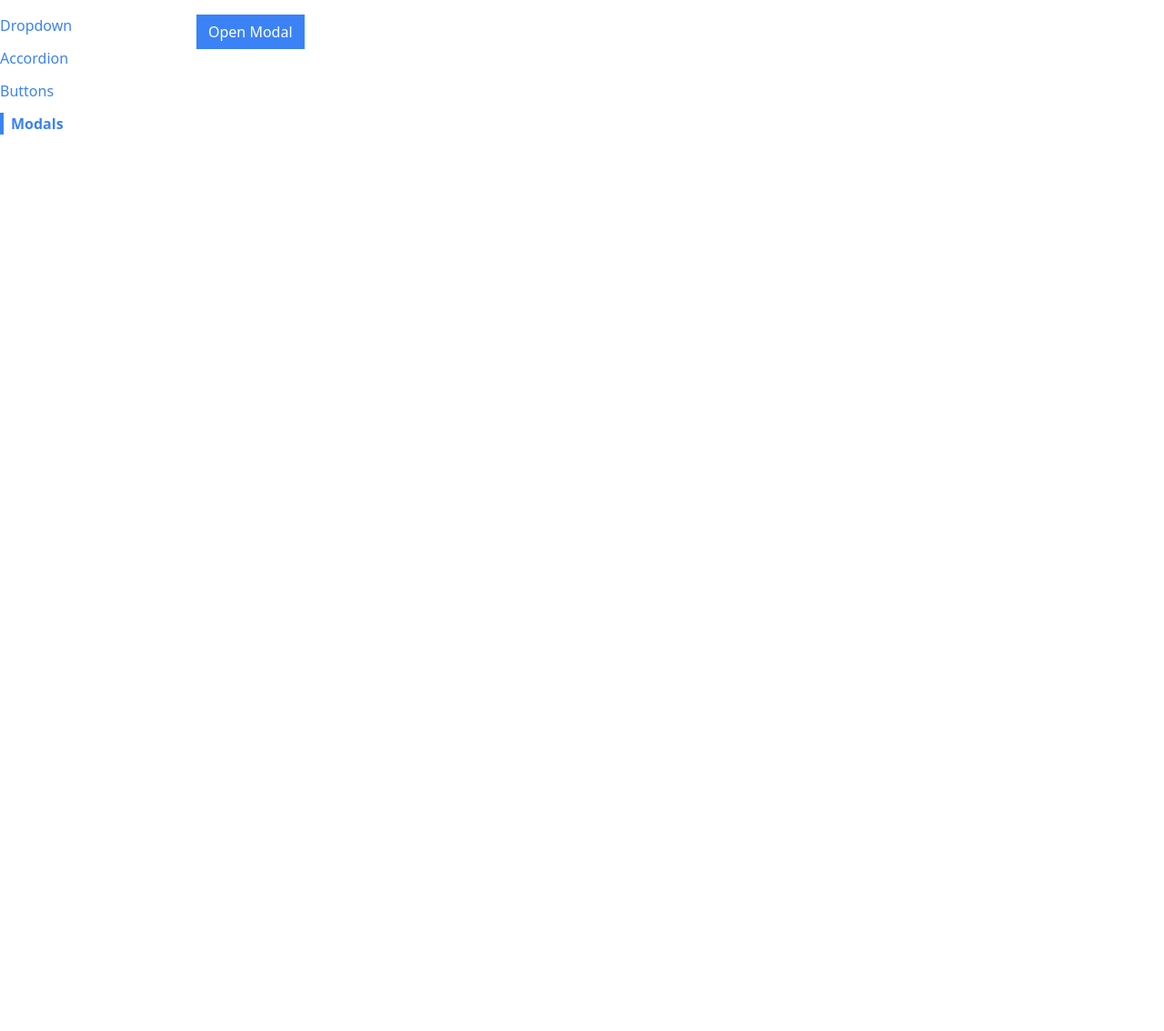
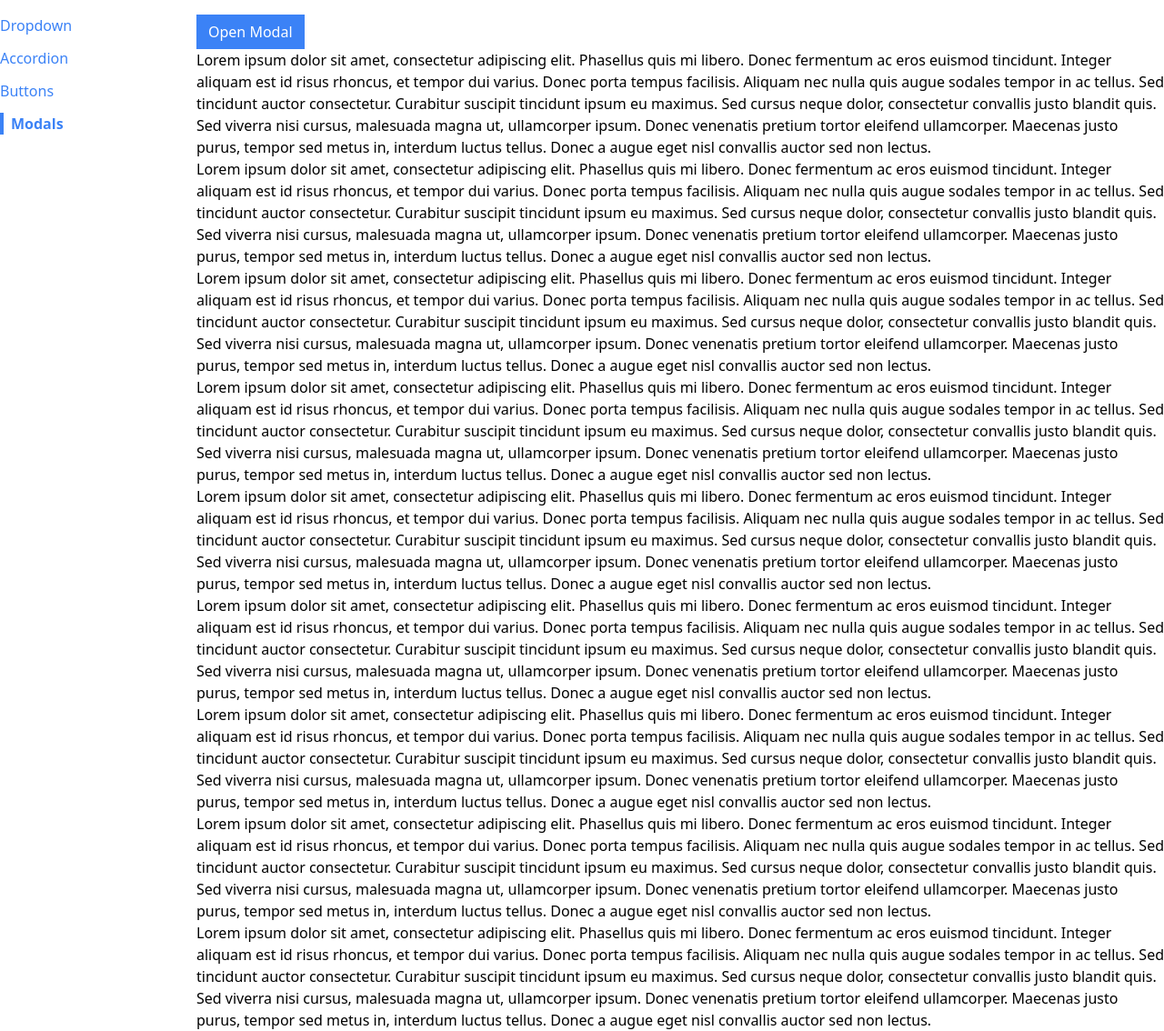
Before and after one commit to shivangi0109/components, a React (Create React App) app: page /modals in a window 1280 px wide. Shown: the whole page at 91% size. Before the commit the page ends 800 px from the top, so only its background shows below. Built offline with nearby package versions, Linux system fonts and the light colour scheme.

Commit message:
Small bug fixed in modal - modal wrapup

```diff
--- a/src/components/Modal.js
+++ b/src/components/Modal.js
@@ -1,10 +1,19 @@
 import ReactDOM from 'react-dom';
+import { useEffect } from 'react';
 
 function Modal({ onClose, children, actionBar }) {
+  useEffect(() => {
+    document.body.classList.add('overflow-hidden');
+
+    return () => {
+      document.body.classList.remove('overflow-hidden');
+    }
+  }, []);
+
   return ReactDOM.createPortal(
     <div>
-      <div className="absolute inset-0 bg-gray-300 opacity-80" onClick={onClose}></div>
-      <div className="absolute inset-40 p-10 bg-white">
+      <div className="fixed inset-0 bg-gray-300 opacity-80" onClick={onClose}></div>
+      <div className="fixed inset-40 p-10 bg-white">
         <div clssName="flex flex-col justify-between">
           {children}
           <div className="flex justify-end">
--- a/src/pages/ModalPage.js
+++ b/src/pages/ModalPage.js
@@ -29,6 +29,33 @@ function ModalPage() {
     <div className="relative">
       <Button primary onClick={handleClick}>Open Modal</Button>
       {showModal && modal}
+      <p>
+        Lorem ipsum dolor sit amet, consectetur adipiscing elit. Phasellus quis mi libero. Donec fermentum ac eros euismod tincidunt. Integer aliquam est id risus rhoncus, et tempor dui varius. Donec porta tempus facilisis. Aliquam nec nulla quis augue sodales tempor in ac tellus. Sed tincidunt auctor consectetur. Curabitur suscipit tincidunt ipsum eu maximus. Sed cursus neque dolor, consectetur convallis justo blandit quis. Sed viverra nisi cursus, malesuada magna ut, ullamcorper ipsum. Donec venenatis pretium tortor eleifend ullamcorper. Maecenas justo purus, tempor sed metus in, interdum luctus tellus. Donec a augue eget nisl convallis auctor sed non lectus.
+      </p>
+      <p>
+        Lorem ipsum dolor sit amet, consectetur adipiscing elit. Phasellus quis mi libero. Donec fermentum ac eros euismod tincidunt. Integer aliquam est id risus rhoncus, et tempor dui varius. Donec porta tempus facilisis. Aliquam nec nulla quis augue sodales tempor in ac tellus. Sed tincidunt auctor consectetur. Curabitur suscipit tincidunt ipsum eu maximus. Sed cursus neque dolor, consectetur convallis justo blandit quis. Sed viverra nisi cursus, malesuada magna ut, ullamcorper ipsum. Donec venenatis pretium tortor eleifend ullamcorper. Maecenas justo purus, tempor sed metus in, interdum luctus tellus. Donec a augue eget nisl convallis auctor sed non lectus.
+      </p>
+      <p>
+        Lorem ipsum dolor sit amet, consectetur adipiscing elit. Phasellus quis mi libero. Donec fermentum ac eros euismod tincidunt. Integer aliquam est id risus rhoncus, et tempor dui varius. Donec porta tempus facilisis. Aliquam nec nulla quis augue sodales tempor in ac tellus. Sed tincidunt auctor consectetur. Curabitur suscipit tincidunt ipsum eu maximus. Sed cursus neque dolor, consectetur convallis justo blandit quis. Sed viverra nisi cursus, malesuada magna ut, ullamcorper ipsum. Donec venenatis pretium tortor eleifend ullamcorper. Maecenas justo purus, tempor sed metus in, interdum luctus tellus. Donec a augue eget nisl convallis auctor sed non lectus.
+      </p>
+      <p>
+        Lorem ipsum dolor sit amet, consectetur adipiscing elit. Phasellus quis mi libero. Donec fermentum ac eros euismod tincidunt. Integer aliquam est id risus rhoncus, et tempor dui varius. Donec porta tempus facilisis. Aliquam nec nulla quis augue sodales tempor in ac tellus. Sed tincidunt auctor consectetur. Curabitur suscipit tincidunt ipsum eu maximus. Sed cursus neque dolor, consectetur convallis justo blandit quis. Sed viverra nisi cursus, malesuada magna ut, ullamcorper ipsum. Donec venenatis pretium tortor eleifend ullamcorper. Maecenas justo purus, tempor sed metus in, interdum luctus tellus. Donec a augue eget nisl convallis auctor sed non lectus.
+      </p>
+      <p>
+        Lorem ipsum dolor sit amet, consectetur adipiscing elit. Phasellus quis mi libero. Donec fermentum ac eros euismod tincidunt. Integer aliquam est id risus rhoncus, et tempor dui varius. Donec porta tempus facilisis. Aliquam nec nulla quis augue sodales tempor in ac tellus. Sed tincidunt auctor consectetur. Curabitur suscipit tincidunt ipsum eu maximus. Sed cursus neque dolor, consectetur convallis justo blandit quis. Sed viverra nisi cursus, malesuada magna ut, ullamcorper ipsum. Donec venenatis pretium tortor eleifend ullamcorper. Maecenas justo purus, tempor sed metus in, interdum luctus tellus. Donec a augue eget nisl convallis auctor sed non lectus.
+      </p>
+      <p>
+        Lorem ipsum dolor sit amet, consectetur adipiscing elit. Phasellus quis mi libero. Donec fermentum ac eros euismod tincidunt. Integer aliquam est id risus rhoncus, et tempor dui varius. Donec porta tempus facilisis. Aliquam nec nulla quis augue sodales tempor in ac tellus. Sed tincidunt auctor consectetur. Curabitur suscipit tincidunt ipsum eu maximus. Sed cursus neque dolor, consectetur convallis justo blandit quis. Sed viverra nisi cursus, malesuada magna ut, ullamcorper ipsum. Donec venenatis pretium tortor eleifend ullamcorper. Maecenas justo purus, tempor sed metus in, interdum luctus tellus. Donec a augue eget nisl convallis auctor sed non lectus.
+      </p>
+      <p>
+        Lorem ipsum dolor sit amet, consectetur adipiscing elit. Phasellus quis mi libero. Donec fermentum ac eros euismod tincidunt. Integer aliquam est id risus rhoncus, et tempor dui varius. Donec porta tempus facilisis. Aliquam nec nulla quis augue sodales tempor in ac tellus. Sed tincidunt auctor consectetur. Curabitur suscipit tincidunt ipsum eu maximus. Sed cursus neque dolor, consectetur convallis justo blandit quis. Sed viverra nisi cursus, malesuada magna ut, ullamcorper ipsum. Donec venenatis pretium tortor eleifend ullamcorper. Maecenas justo purus, tempor sed metus in, interdum luctus tellus. Donec a augue eget nisl convallis auctor sed non lectus.
+      </p>
+      <p>
+        Lorem ipsum dolor sit amet, consectetur adipiscing elit. Phasellus quis mi libero. Donec fermentum ac eros euismod tincidunt. Integer aliquam est id risus rhoncus, et tempor dui varius. Donec porta tempus facilisis. Aliquam nec nulla quis augue sodales tempor in ac tellus. Sed tincidunt auctor consectetur. Curabitur suscipit tincidunt ipsum eu maximus. Sed cursus neque dolor, consectetur convallis justo blandit quis. Sed viverra nisi cursus, malesuada magna ut, ullamcorper ipsum. Donec venenatis pretium tortor eleifend ullamcorper. Maecenas justo purus, tempor sed metus in, interdum luctus tellus. Donec a augue eget nisl convallis auctor sed non lectus.
+      </p>
+      <p>
+        Lorem ipsum dolor sit amet, consectetur adipiscing elit. Phasellus quis mi libero. Donec fermentum ac eros euismod tincidunt. Integer aliquam est id risus rhoncus, et tempor dui varius. Donec porta tempus facilisis. Aliquam nec nulla quis augue sodales tempor in ac tellus. Sed tincidunt auctor consectetur. Curabitur suscipit tincidunt ipsum eu maximus. Sed cursus neque dolor, consectetur convallis justo blandit quis. Sed viverra nisi cursus, malesuada magna ut, ullamcorper ipsum. Donec venenatis pretium tortor eleifend ullamcorper. Maecenas justo purus, tempor sed metus in, interdum luctus tellus. Donec a augue eget nisl convallis auctor sed non lectus.
+      </p>
     </div>
   );
 }
```
